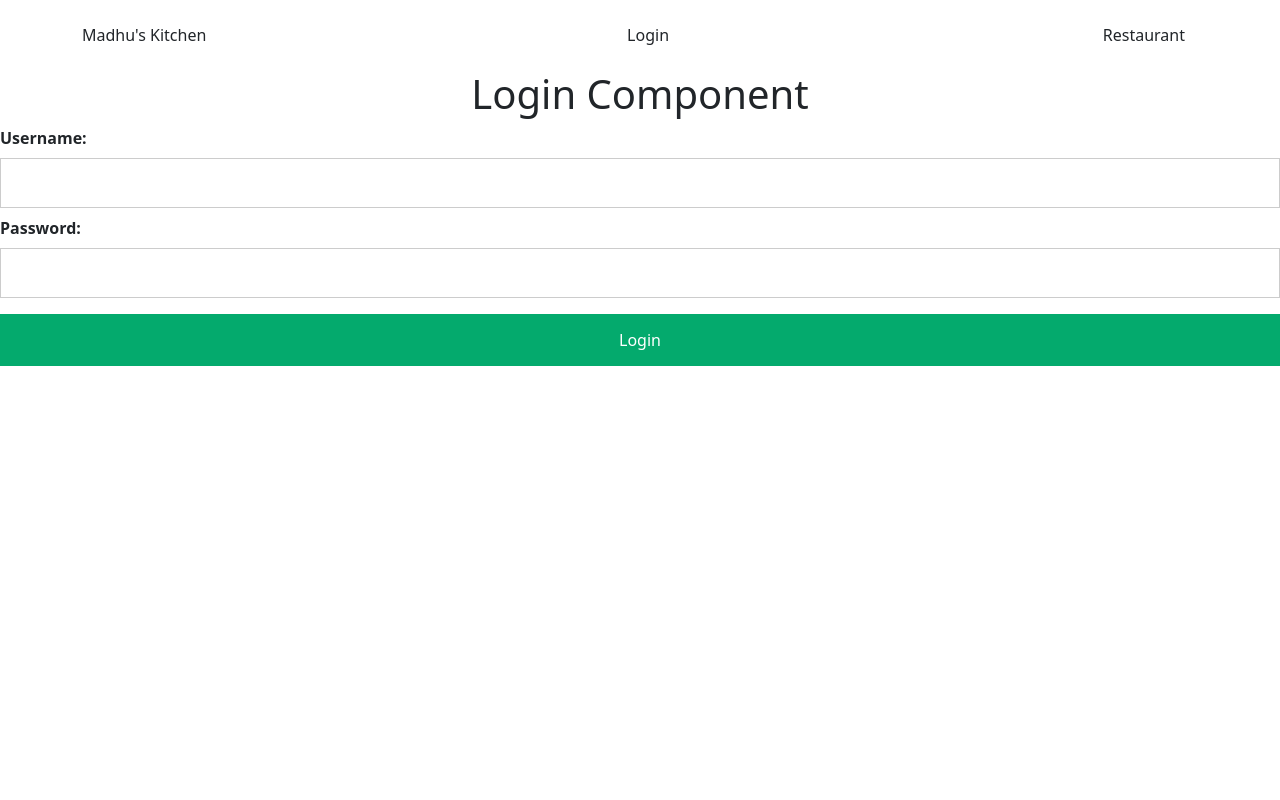
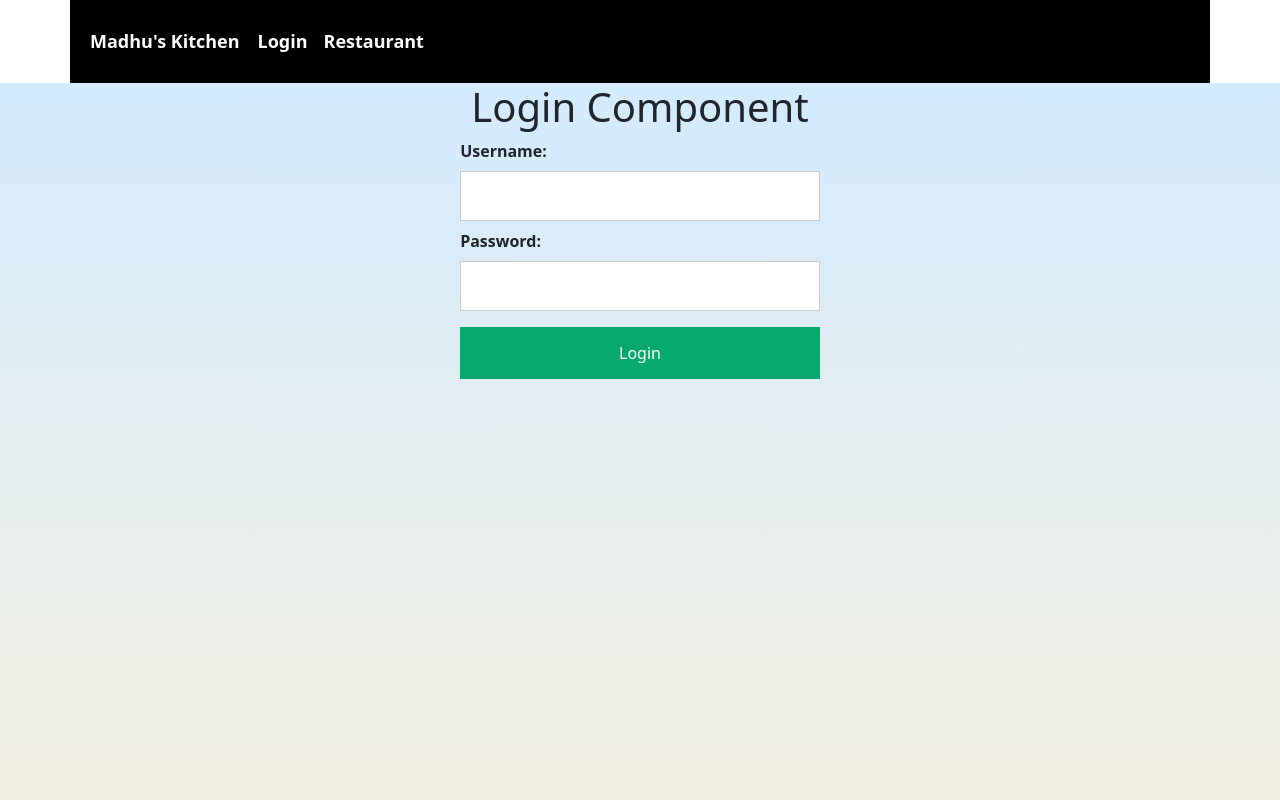
Before and after one commit to madhumithavenu/restaurant_app_react_class_based, a React (Create React App) app in the folder frontend/: page /login in a window 1280 px wide. Shown: the top 800 px of the page. Built offline with nearby package versions, Linux system fonts and the light colour scheme; the HTML template or start-up script is replaced by a standard one.

Commit message:
Styling navbar

```diff
--- a/frontend/src/components/login/Login.jsx
+++ b/frontend/src/components/login/Login.jsx
@@ -39,7 +39,8 @@
     }
     render(){
         return(
-            <div>
+            <div className="pri">
+            <div className="content">
                 <h1>Login Component</h1>
                 <form onSubmit={this.handleSubmit.bind(this)}>
                     <div className="wrapper">
@@ -53,6 +54,7 @@
                     </div>
                 </form>
             </div>
+            </div>
         )
     }
 }
--- a/frontend/src/components/navbar/Navbar.css
+++ b/frontend/src/components/navbar/Navbar.css
@@ -0,0 +1,23 @@
+.container {
+    background: black;
+    color: white;
+    display: flex;
+    flex-wrap: wrap;
+    overflow: hidden;
+    width: 100%;
+    padding: 20px;
+}
+.booting{
+    margin-left: 10px;
+
+}
+.navbar{
+    font-size: large;
+    font-weight: bold;
+}
+
+span a{
+    color: white;
+    text-decoration: none;
+    margin: 8px;
+}
--- a/frontend/src/components/navbar/Navbar.jsx
+++ b/frontend/src/components/navbar/Navbar.jsx
@@ -10,12 +10,14 @@
         <div className='container'>
            <div className='navbar'>
                 Madhu's Kitchen
+                <span className='booting'>
                 <Link to={"/login"}>
-                    <button className='btn'>Login</button>
+                    Login
                 </Link>
                 <Link to={"/restaurant"}>
-                    <button className='btn'>Restaurant</button>
+                    Restaurant
                 </Link>
+            </span>
             </div>
         </div>
     );
```
